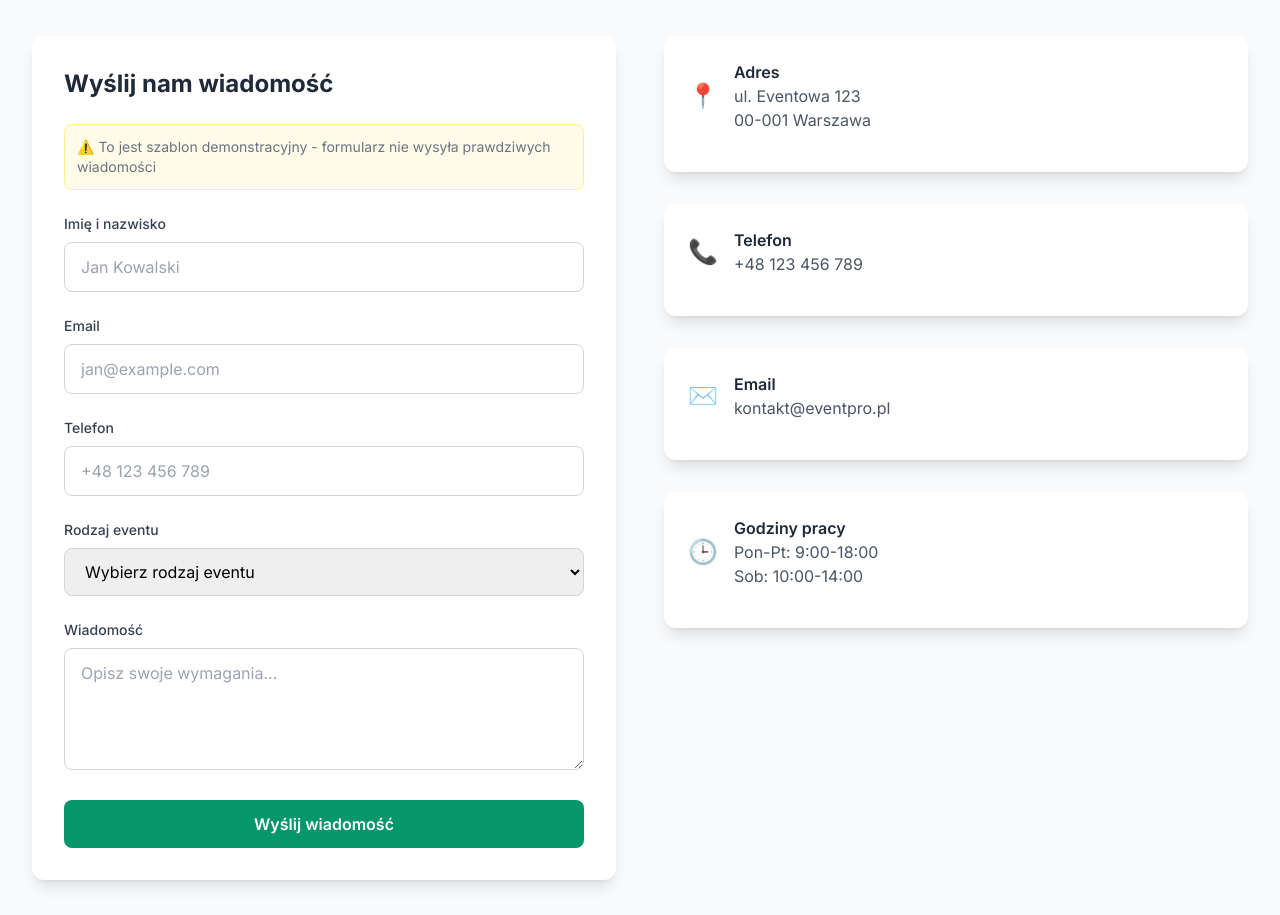
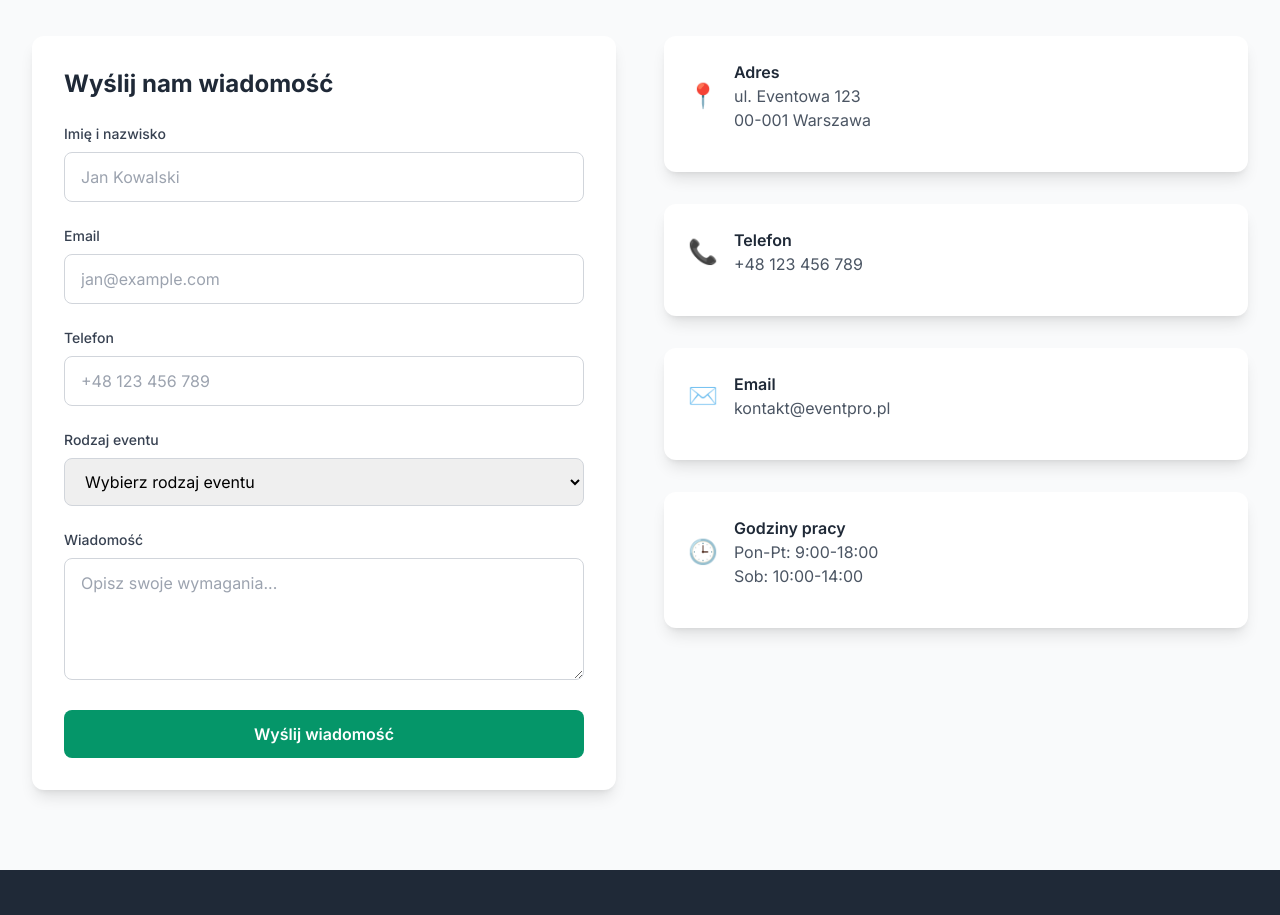
Before and after one commit to laiconick/unone, a plain HTML site: page index.html in a window 1280 px wide. Shown: the part 2640-3555 px from the top of the page. Drawn offline with nearby package versions, Linux system fonts and the light colour scheme.

Commit message:
Update index.html

```diff
--- a/index.html
+++ b/index.html
@@ -276,9 +276,6 @@
                 <div class="fade-in">
                     <div class="bg-white p-8 rounded-xl shadow-lg">
                         <h3 class="text-2xl font-bold text-gray-800 mb-6">Wyślij nam wiadomość</h3>
-                        <p class="text-sm text-gray-500 mb-6 bg-yellow-50 p-3 rounded-lg border border-yellow-200">
-                            ⚠️ To jest szablon demonstracyjny - formularz nie wysyła prawdziwych wiadomości
-                        </p>
                         <form id="contact-form" action="https://formsubmit.io/send/ka.piorkowski@gmail.com" method="POST" class="space-y-6">
                             <div>
                                 <label class="block text-sm font-medium text-gray-700 mb-2">Imię i nazwisko</label>
```
